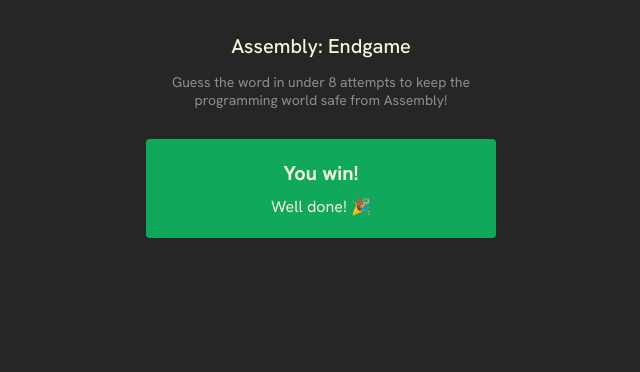
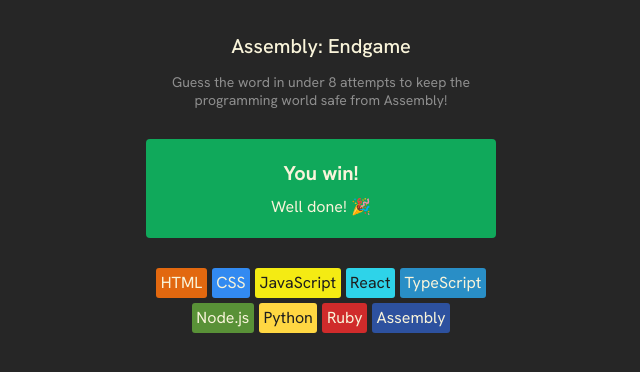
Before and after one commit to GustavoCapis/assembly-endgame, a React (Vite) app: page / in a window 1280 px wide. Shown: the top 372 px of the page, without its empty margins (319-959 px from the left). Built offline with nearby package versions, Linux system fonts and the light colour scheme.

Commit message:
feat: Add languages chips.

```diff
--- a/src/App.jsx
+++ b/src/App.jsx
@@ -1,6 +1,7 @@
 import React from "react"
 import Header from "./Header"
 import Status from "./Status"
+import Languages from "./Languages"
 
 
 export default function AssemblyEndgame() {
@@ -8,6 +9,7 @@
         <main>
             <Header/>
             <Status/>
+            <Languages/>
         </main>
     )
 }
--- /dev/null
+++ b/src/Languages.jsx
@@ -0,0 +1,19 @@
+import { data } from "./data";
+export default function Languages() {
+  //Map to render each language as a <p> with styles from data.js
+  return (
+    <>
+      <section className="languages-section">
+        {data.map((data) => (
+          <span
+            key={data.name}
+            className="language-chip"
+            style={{ color: data.color, backgroundColor: data.backgroundColor }}
+          >
+            {data.name}
+          </span>
+        ))}
+      </section>
+    </>
+  );
+}
--- /dev/null
+++ b/src/data.js
@@ -0,0 +1,47 @@
+export const data = [
+  {
+    name: "HTML",
+    backgroundColor: "#E2680F",
+    color: "#F9F4DA",
+  },
+  {
+    name: "CSS",
+    backgroundColor: "#328AF1",
+    color: "#F9F4DA",
+  },
+  {
+    name: "JavaScript",
+    backgroundColor: "#F4EB13",
+    color: "#1E1E1E",
+  },
+  {
+    name: "React",
+    backgroundColor: "#2ED3E9",
+    color: "#1E1E1E",
+  },
+  {
+    name: "TypeScript",
+    backgroundColor: "#298EC6",
+    color: "#F9F4DA",
+  },
+  {
+    name: "Node.js",
+    backgroundColor: "#599137",
+    color: "#F9F4DA",
+  },
+  {
+    name: "Python",
+    backgroundColor: "#FFD742",
+    color: "#1E1E1E",
+  },
+  {
+    name: "Ruby",
+    backgroundColor: "#D02B2B",
+    color: "#F9F4DA",
+  },
+  {
+    name: "Assembly",
+    backgroundColor: "#2D519F",
+    color: "#F9F4DA",
+  },
+];
--- a/src/index.css
+++ b/src/index.css
@@ -20,21 +20,22 @@
 header > h1 {
   font-size: 1.25rem;
   font-weight: 500;
-  color: #F9F4DA;
+  color: #f9f4da;
 }
 
 header > p {
   font-size: 0.875rem;
   max-width: 350px;
-  color: #8E8E8E;
+  color: #8e8e8e;
+  margin: auto;
 }
 
 .game-status {
-    background-color: #10A95B;
+  background-color: #10a95b;
   display: flex;
   flex-direction: column;
   align-items: center;
-    color:#F9F4DA ;
+  color: #f9f4da;
   padding: 16px 8px;
   border-radius: 4px;
   margin-block: 30px;
@@ -46,5 +47,19 @@
 }
 
 .game-status > p {
+  text-align: center;
   margin: 5px;
 }
+
+.languages-section {
+  display: flex;
+  flex-wrap: wrap;
+  justify-content: center;
+  max-width: 350px;
+  gap: 5px;
+}
+
+.language-chip {
+  border-radius: 3px;
+  padding: 4.5px;
+}
```
Lines whose indentation alone changed are shown as unchanged.
